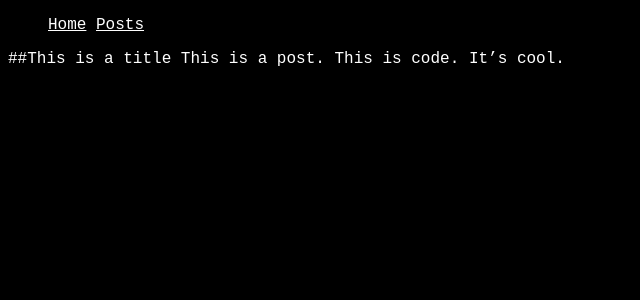
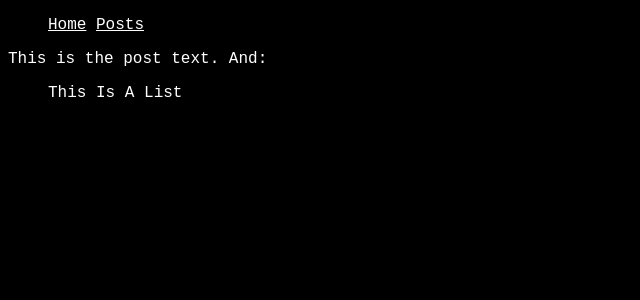
Before and after one commit to wearerandom/wearerandom.github.io, a Jekyll site: the page built from _posts/2016-09-15-first-post.md, in a window 1280 px wide. Shown: the top 300 px of the page, without its empty margins (0-640 px from the left). Built offline with Jekyll 4.4.1, drawn with Linux system fonts in a browser that asks for light colours.

Commit message:
Update 2016-09-15-first-post.md

```diff
--- a/_posts/2016-09-15-first-post.md
+++ b/_posts/2016-09-15-first-post.md
@@ -4,8 +4,9 @@ title: "First post (Just a test)"
 author: random
 categories: [posts]
 ---
-
-##This is a title
-This is a post.
-   This is code.
-It's cool.
+This is the post text.
+And:
+ - This
+ - Is
+ - A
+ - List
```
